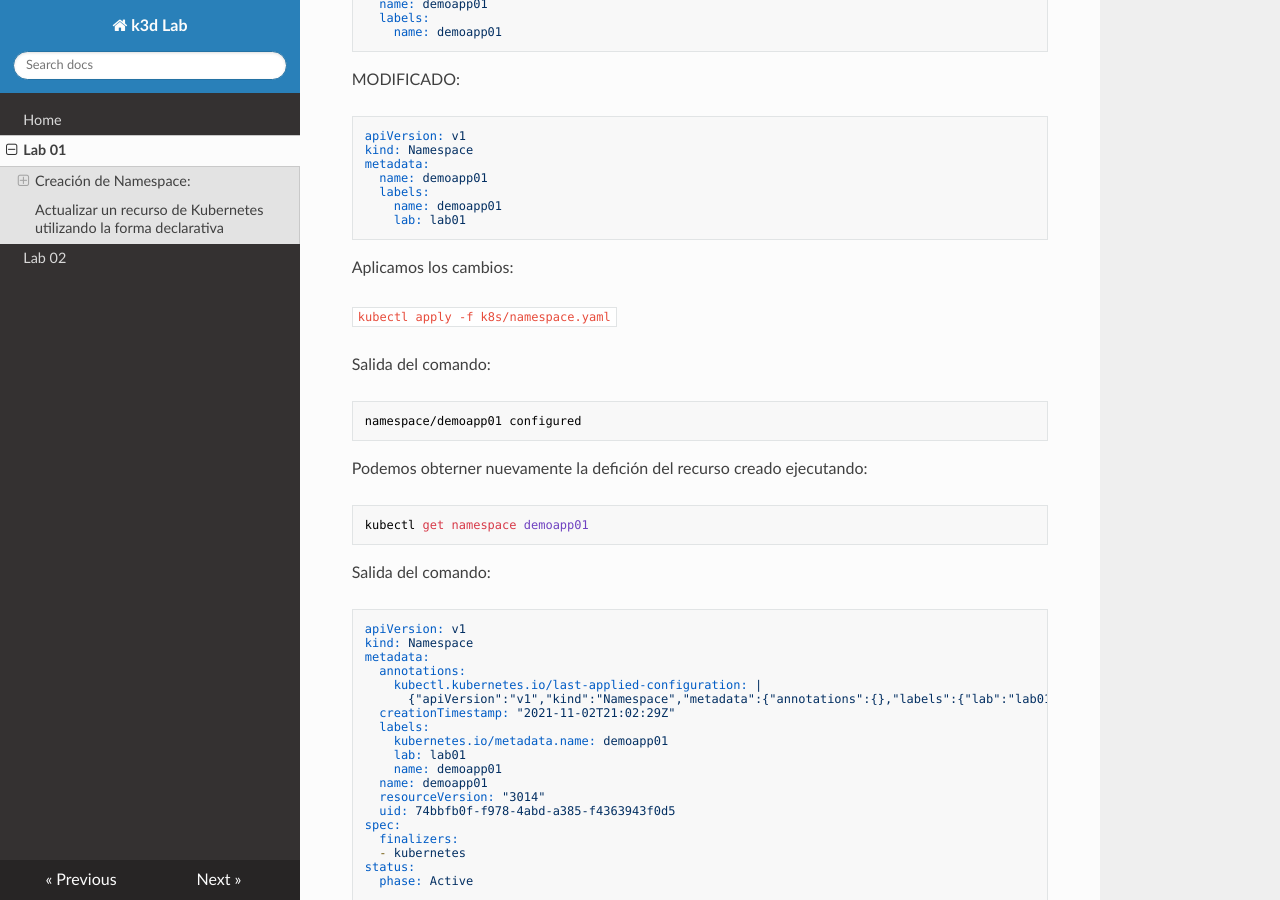
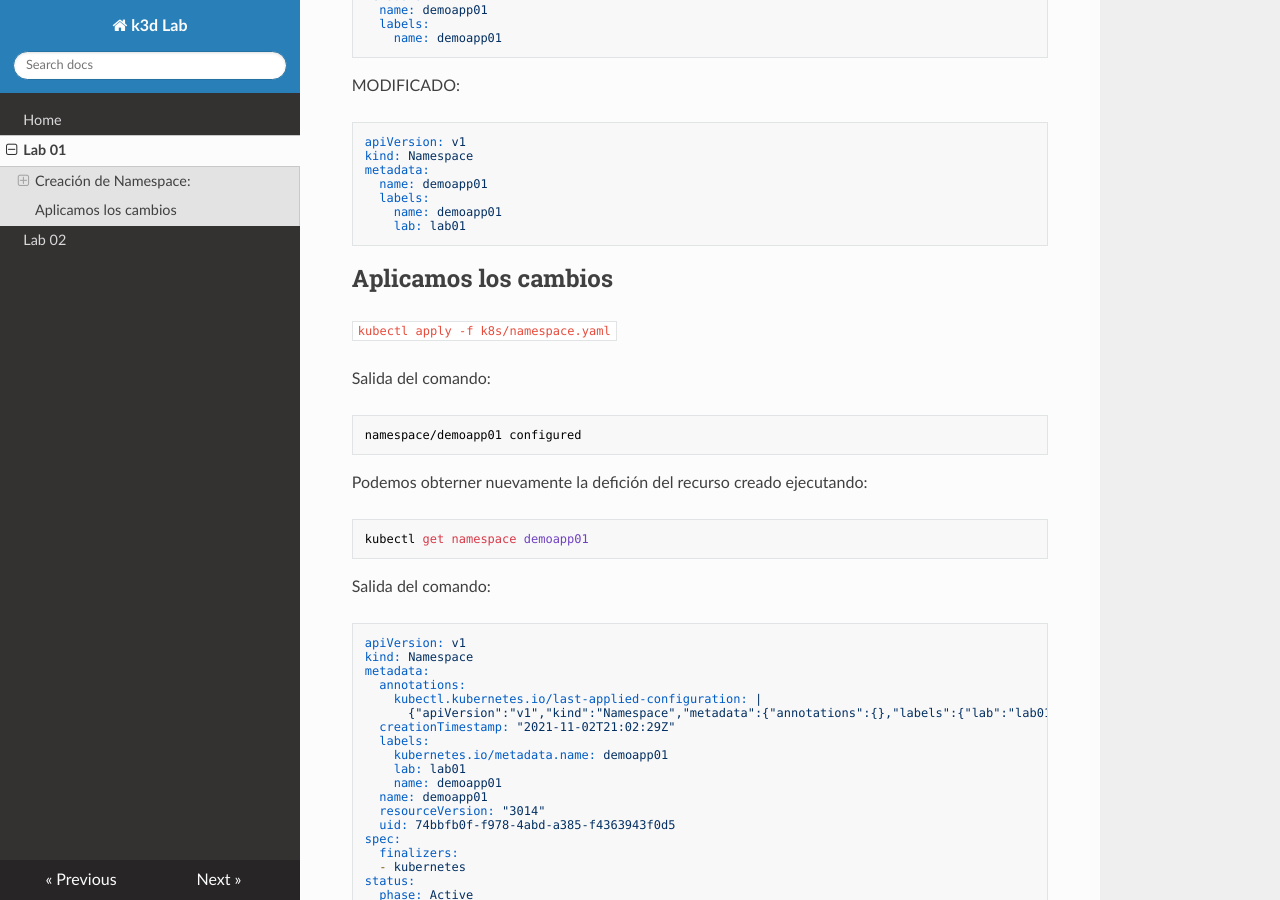
Before and after one commit to xandradx/k3d-lab, an MkDocs documentation site: the page built from docs/LAB01.md, in a window 1280 px wide and 900 px high, scrolled down 2680 px. Built offline with MkDocs 1.6.1, drawn with Linux system fonts in a browser that asks for light colours; nearby versions of some CDN libraries.

Commit message:
Update LAB01.md

````diff
--- a/docs/LAB01.md
+++ b/docs/LAB01.md
@@ -7,7 +7,7 @@ Todos los recursos de kubernetes los puede crear de dos maneras:
 * Imperativa: Ejecutando comandos para realizar la tarea deseada.
 * Declaratva: Creando un manifiesto de kubernetes en formato YAML, en donde se describe el estado del recurso.
 
-### Creación de Namespace:
+## Creación de Namespace:
 
 #### Imperativa:
 
@@ -154,7 +154,7 @@ metadata:
     lab: lab01
 ```
 
-Aplicamos los cambios:
+## Aplicamos los cambios
 
 ```kubectl apply -f k8s/namespace.yaml```
 
@@ -382,10 +382,10 @@ Salida del comando:
 ingress.networking.k8s.io/app01 created
 ```
 
-## Test App
+# Test App
 
 
-### Curl
+## Curl
 
 ```curl http://app01.192.168.223.187.nip.io:8080 | head```
 
@@ -404,7 +404,7 @@ Salida del comando:
 ...
 ```
 
-### Browser
+## Browser
 
 ![Test Page](./images/test-page.png)
 
````
